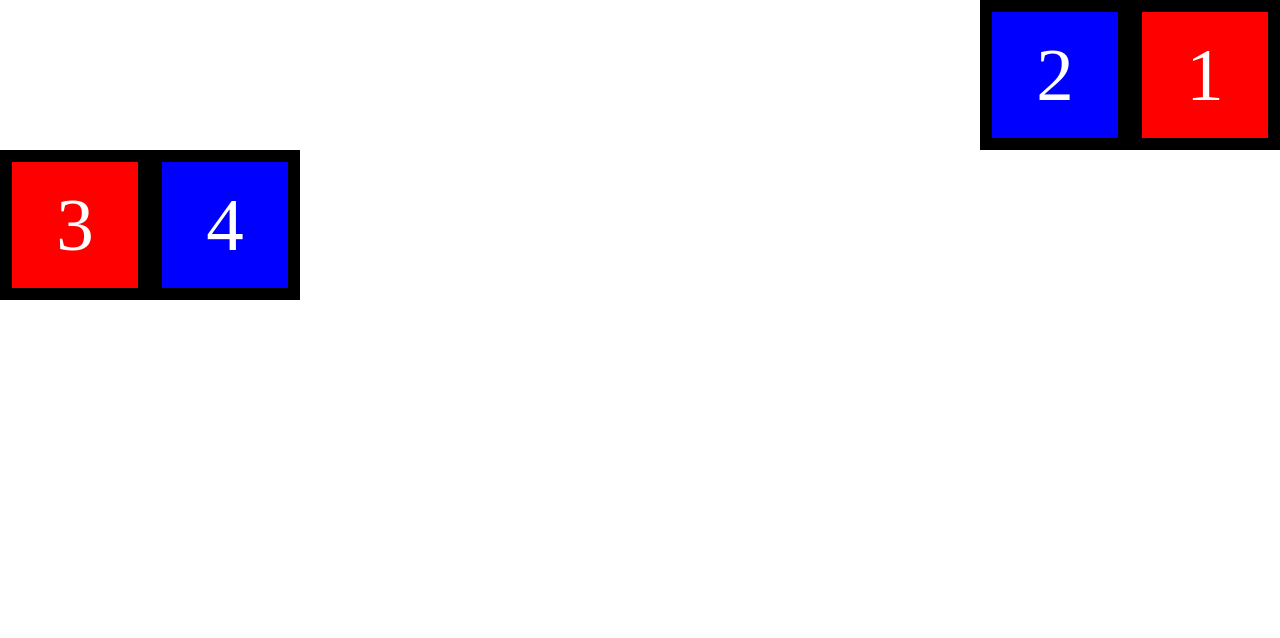
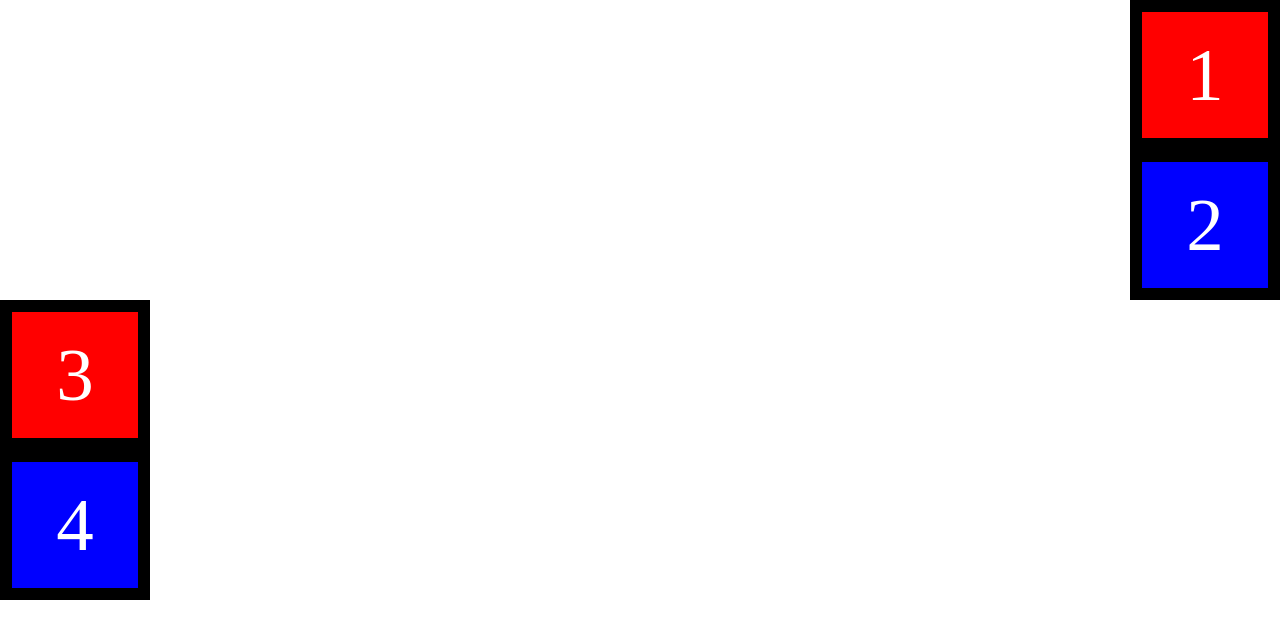
Before and after one commit to joshborup/HTML_CSS_I_LECTURE_SOLUTION, a plain HTML site: page floats/index.html in a window 1280 px wide. Drawn offline with Linux system fonts and the light colour scheme.

Commit message:
updated floats and added objectives

```diff
--- a/floats/index.css
+++ b/floats/index.css
@@ -18,20 +18,28 @@ body div:nth-child(4) {
 body div:nth-child(1) {
   background: red;
   float: right;
+  clear: both;
+
 }
 
 body div:nth-child(2) {
   float: right;
   background: blue;
+  clear: both;
+
 }
 
 body div:nth-child(3) {
   background: red;
   float: left;
-  clear: right;
+  clear: both;
+
+
 }
 
 body div:nth-child(4) {
   float: left;
   background: blue;
+  clear: both;
+
 }
```
Also changed, not shown: floats/index.html (+7 -4 lines), 1 other file.
